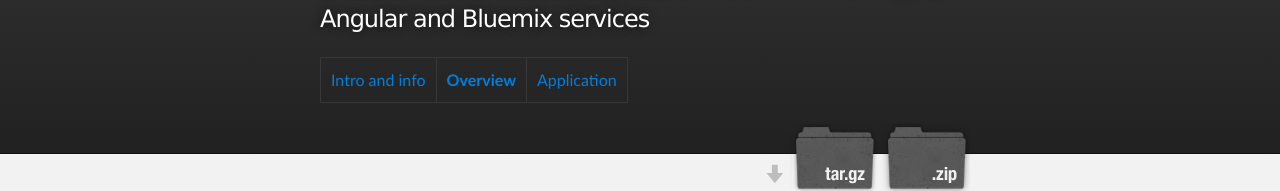
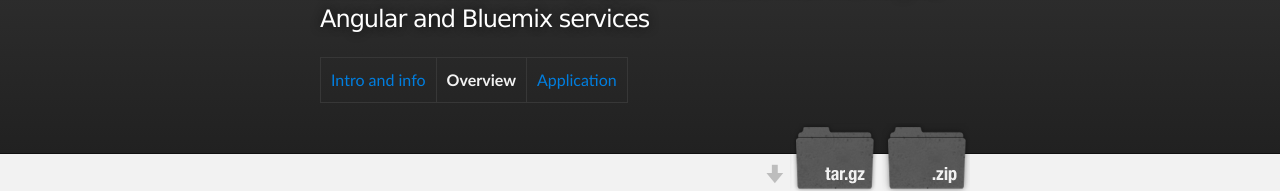
Before and after one commit to paolob67/pb.bank, a plain HTML site: page overview.html in a window 1280 px wide. Shown: the part 158-349 px from the top of the page. Drawn offline with Linux system fonts and the light colour scheme.

Commit message:
Update overview.html

```diff
--- a/overview.html
+++ b/overview.html
@@ -24,7 +24,7 @@
               <table>
                 <tr>
                   <td><a href="./index.html">Intro and info</a></td>
-                  <td><strong><a href="./overview.html">Overview</a></strong></td>
+                  <td><strong><font color="#f2f2f2">Overview</font></strong></td>
                   <td><a href="./application.html">Application</a></td>
                 </tr>
               </table>
```
